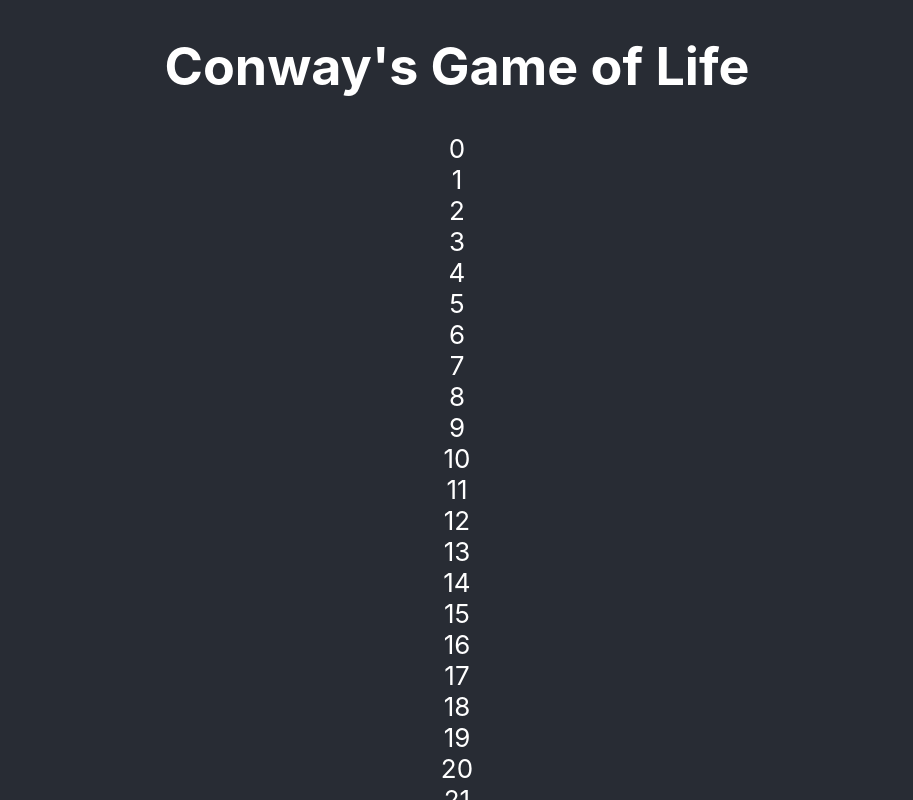
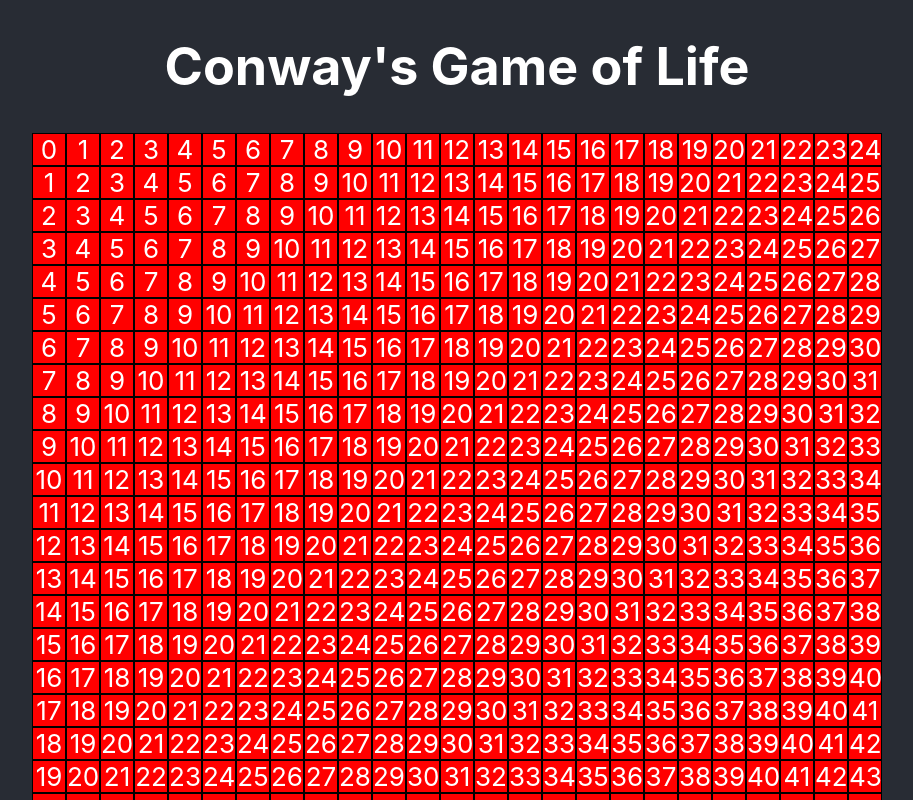
Before and after one commit to BlueEagle/Conways-Game-of-Life, a React (Create React App) app: page / in a window 1280 px wide. Shown: the top 800 px of the page, without its empty margins (183-1096 px from the left). Built offline with nearby package versions, Linux system fonts and the light colour scheme.

Commit message:
it's an addition chart!

```diff
--- a/package.json
+++ b/package.json
@@ -8,7 +8,8 @@
     "@testing-library/user-event": "^7.2.1",
     "react": "^16.13.1",
     "react-dom": "^16.13.1",
-    "react-scripts": "3.4.3"
+    "react-scripts": "3.4.3",
+    "styled-components": "^5.2.0"
   },
   "scripts": {
     "start": "react-scripts start",
--- a/src/components/GameGrid.jsx
+++ b/src/components/GameGrid.jsx
@@ -1,7 +1,8 @@
 import React from "react";
+import styled from "styled-components";
 
-// const alive = true;
-// const dead = false;
+const alive = true;
+const dead = false;
 
 // const nowBuffer = [25][25];
 let test = [];
@@ -11,17 +12,34 @@ for (let i = 0; i <= 25; i++) {
 
 let nowBuffer = [];
 for (let i = 0; i < 25; i++) {
-  nowBuffer.push(i);
+  nowBuffer[i] = [];
+  for (let j = 0; j < 25; j++) {
+    nowBuffer[i][j] = i + j;
+  }
 }
 
 const GameGrid = () => {
   return (
-    <div>
-      {nowBuffer.map((number) => (
-        <div>{number}</div>
+    <>
+      {nowBuffer.map((row) => (
+        <Row>
+          {row.map((cell) => {
+            return <Cell>{cell}</Cell>;
+          })}
+        </Row>
       ))}
-    </div>
+    </>
   );
 };
 
 export default GameGrid;
+
+const Cell = styled.div`
+  width: 2rem;
+  border: 1px solid black;
+`;
+
+const Row = styled.div`
+  background-color: red;
+  display: flex;
+`;
```
Also changed, not shown: 1 other file (tests, documents, lock files or other folders).
